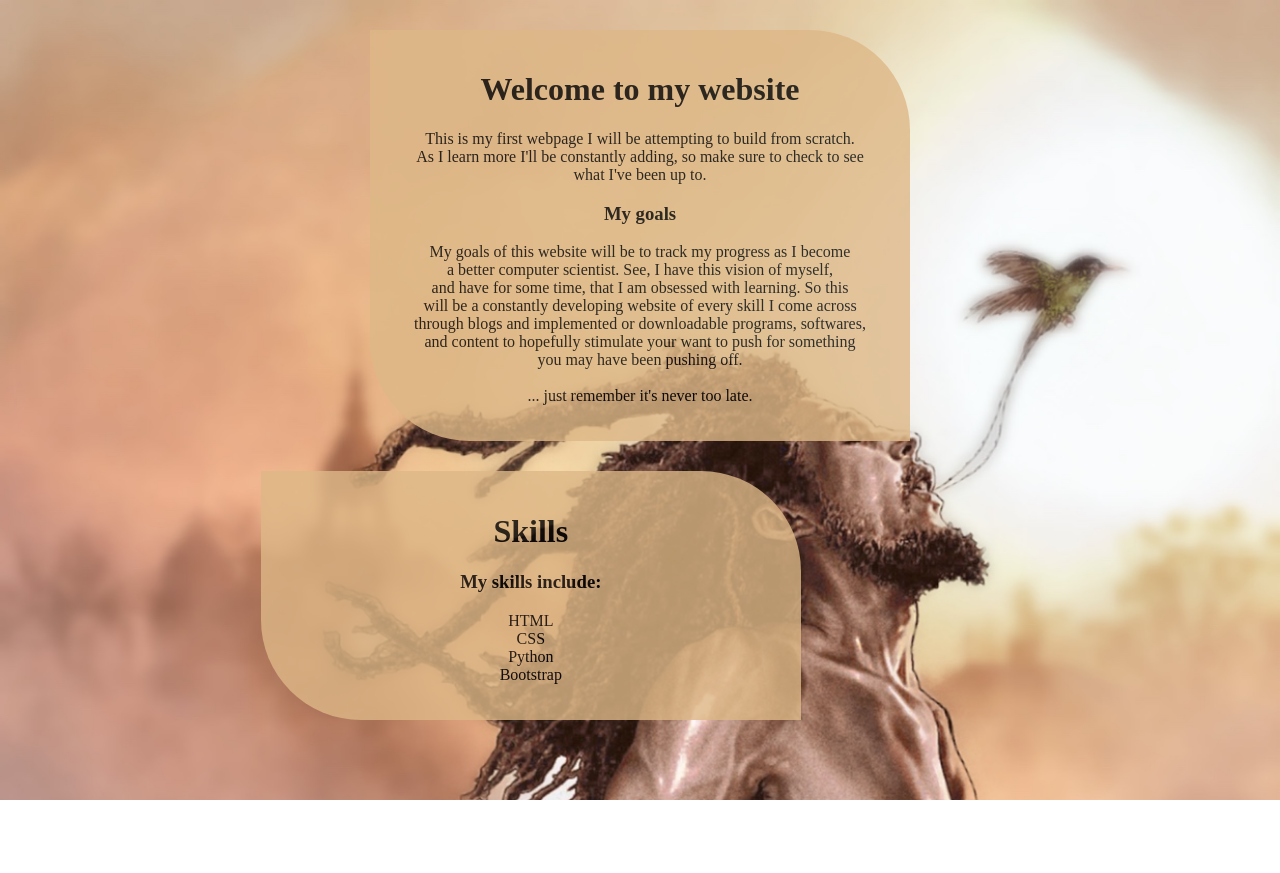
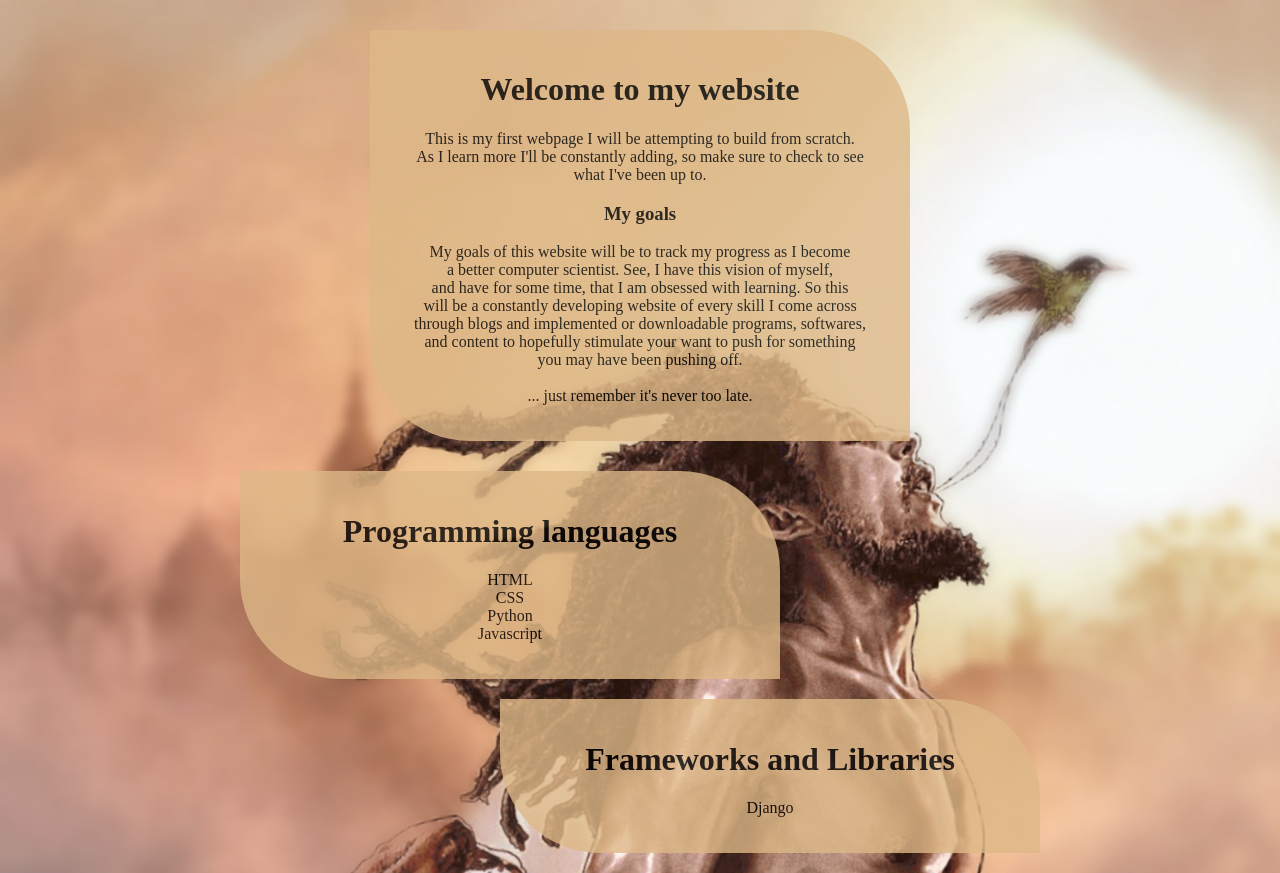
Before and after one commit to Slok-e/Slok-e.github.io, a plain HTML site: page index.html in a window 1280 px wide. Before the commit the page ends 800 px from the top, so only its background shows below. Drawn offline with Linux system fonts and the light colour scheme.

Commit message:
styling and new div element

```diff
--- a/css/style.css
+++ b/css/style.css
@@ -1,6 +1,8 @@
 body {
     background-image: url(/img/LIonBobDoctor.JPG);
     background-size: cover;
+    max-width: 1000px;
+    margin: auto;
 }
 .content {
     opacity: 0.8;
@@ -14,16 +16,16 @@ body {
 .content-left {
     opacity: 0.8;
     background-color: burlywood;
-    margin-left: 20%;
-    margin-right: 800px;
+    margin: 20px 0 20px 10%;
     padding: 20px;
     width: 80%;
     max-width: 500px;
     border-radius: 0 100px 0 100px;
 }
 .content-right {
+    opacity: 0.8;
     background-color: burlywood;
-    margin: 350px 30px 30px 30px;
+    margin: 20px 10% 20px auto;
     padding: 20px;
     width: 80%;
     max-width: 500px;
--- a/index.html
+++ b/index.html
@@ -27,14 +27,19 @@
         </p>
     </div>
     <div class="content-left">
-        <h1>Skills</h1>
-        <h3>My skills include:</h3>
+        <h1>Programming languages</h1>
             <ul>
                 <li>HTML</li>
                 <li>CSS</li>
                 <li>Python</li>
-                <li>Bootstrap</li>
+                <li>Javascript</li>
             </ul>
+    </div>
+    <div class="content-right">
+        <h1>Frameworks and Libraries</h1>
+        <ul>
+            <li>Django</li>
+        </ul>
     </div>
 </body>
 </html>
```
